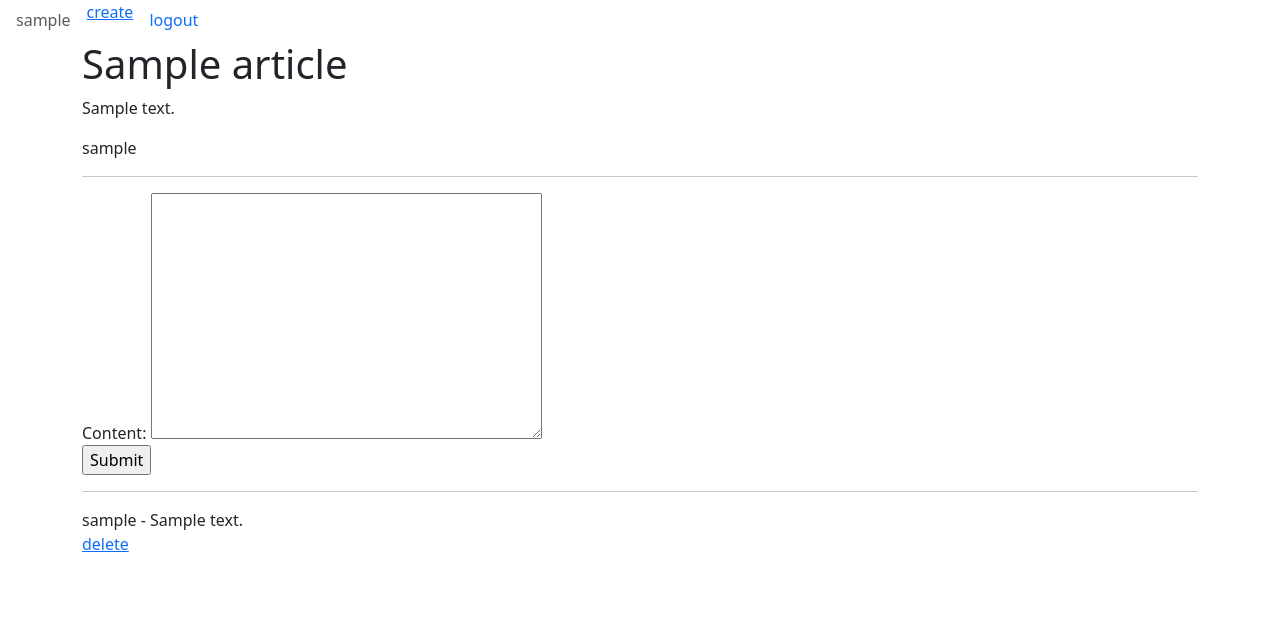
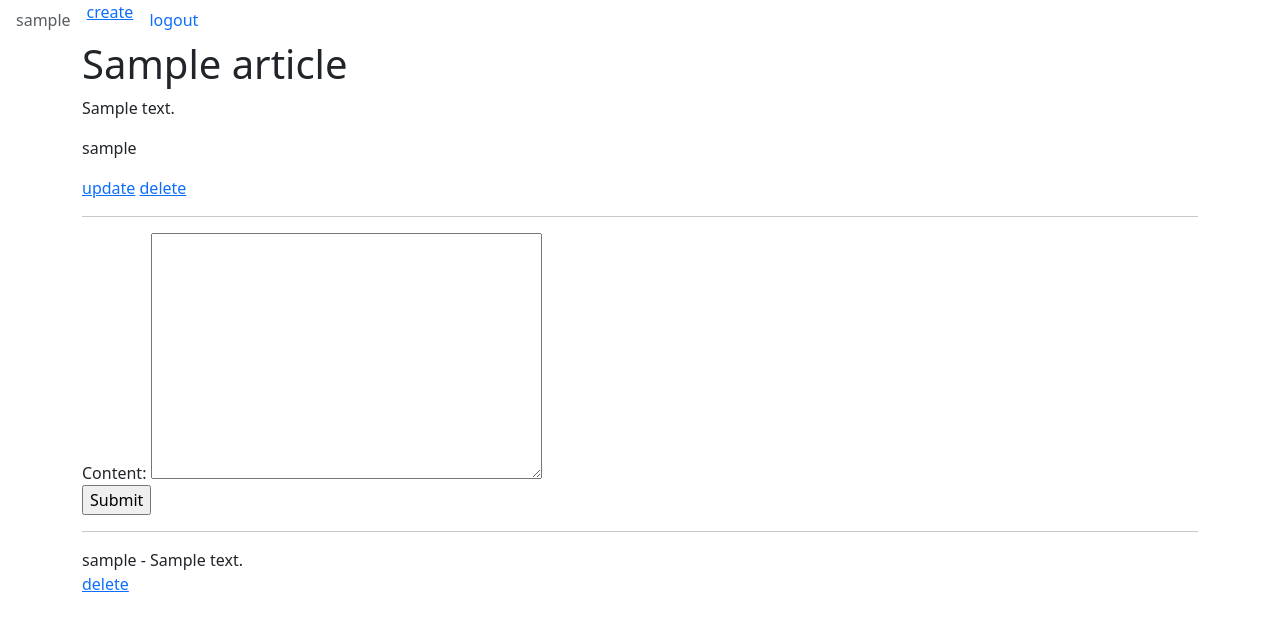
Before and after one commit to wnshite/auth, a Django app: page /articles/1/ in a window 1280 px wide. Shown: the top 631 px of the page. Run offline with Django 5.2, Linux system fonts and the light colour scheme; a user stored in the database is signed in; tables that the repository leaves empty hold one stand-in row (values such as "Sample post").

Commit message:
Article delete 기능 구현

```diff
--- a/articles/templates/detail.html
+++ b/articles/templates/detail.html
@@ -4,6 +4,11 @@
     <h1>{{article.title}}</h1>
     <p>{{article.content}}</p>
     <p>{{article.user}}</p>
+
+    {% if user == article.user %}
+    <a href="">update</a>
+    <a href="{% url 'articles:delete' article.id %}">delete</a>
+    {% endif %}
 
     <hr>
     <form action="{% url 'articles:comment_create' article.id %}" method="POST">
--- a/articles/urls.py
+++ b/articles/urls.py
@@ -7,8 +7,8 @@ urlpatterns = [
     path('', views.index, name='index'),
     path('create/', views.create, name='create'),
     path('<int:id>/', views.detail, name='detail'),
+    path('<int:id>/delete/', views.delete, name='delete'),
 
     path('<int:article_id>/comments/create/', views.comment_create, name='comment_create'),
-    # articles/123/comments/create/
     path('<int:article_id>/comments/<int:comment_id>/delete', views.comment_delete, name='comment_delete'),
 ]
--- a/articles/views.py
+++ b/articles/views.py
@@ -64,3 +64,11 @@ def comment_delete(request, article_id, comment_id):
         comment.delete()
 
     return redirect('articles:detail', id=article_id)
+
+@login_required
+def delete(request, id):
+    article = Article.objects.get(id=id)
+    if request.user == article.user:
+        article.delete()
+
+    return redirect('articles:index')
```
